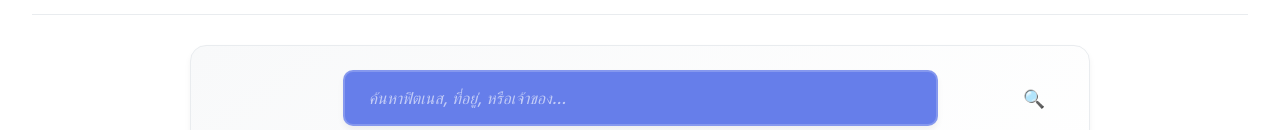
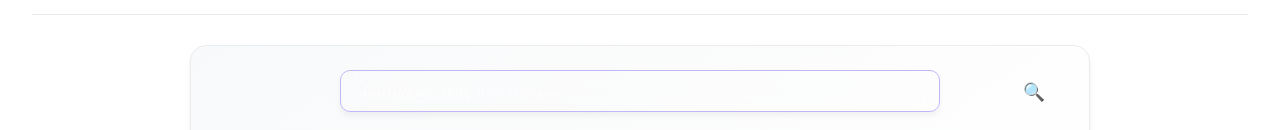
Before and after one commit to Jeng91/fitness-supabase, a React (Create React App) app: page / in a window 1280 px wide. Shown: the part 670-800 px from the top of the page. Built offline with nearby package versions, Linux system fonts and the light colour scheme; no server answers; the database is empty.

Commit message:
update message

```diff
--- /dev/null
+++ b/src/components/BookingManagement.css
@@ -0,0 +1,63 @@
+.booking-controls {
+  margin-bottom: 24px;
+  display: flex;
+  flex-direction: column;
+  gap: 12px;
+}
+
+.filter-row {
+  display: flex;
+  flex-direction: row;
+  gap: 16px;
+}
+
+.filter-row input[type="date"],
+.filter-row select {
+  background: rgba(255,255,255,0.10);
+  border: 1.5px solid #c3b6f7;
+  border-radius: 10px;
+  color: #fff;
+  padding: 10px 16px;
+  font-size: 1rem;
+  outline: none;
+  transition: border 0.2s;
+}
+
+.filter-row input[type="date"]:focus,
+.filter-row select:focus {
+  border: 1.5px solid #764ba2;
+}
+
+.filter-row select {
+  min-width: 160px;
+}
+
+.search-box {
+  width: 100%;
+  display: flex;
+  justify-content: center;
+}
+
+.search-box input[type="text"] {
+  width: 200%;
+  max-width: 600px;
+  background: rgba(255,255,255,0.10);
+  border: 1.5px solid #c3b6f7;
+  border-radius: 10px;
+  color: #fff;
+  padding: 10px 16px;
+  font-size: 1rem;
+  outline: none;
+  transition: border 0.2s;
+}
+
+.search-box input[type="text"]:focus {
+  border: 1.5px solid #764ba2;
+}
+
+@media (max-width: 700px) {
+  .filter-row {
+    flex-direction: column;
+    gap: 10px;
+  }
+}
--- a/src/components/BookingManagement.jsx
+++ b/src/components/BookingManagement.jsx
@@ -1,6 +1,6 @@
-
 import React, { useState, useEffect, useCallback } from 'react';
 import supabase from '../supabaseClient';
+import './BookingManagement.css';
 
 const BookingManagement = ({ ownerData, onUpdate }) => {
   const [bookings, setBookings] = useState([]);
@@ -163,6 +163,7 @@ const BookingManagement = ({ ownerData, onUpdate }) => {
             onChange={(e) => setSearchTerm(e.target.value)}
           />
         </div>
+        <div className="filter-row">
           <input
             type="date"
             value={filterDate}
@@ -178,6 +179,7 @@ const BookingManagement = ({ ownerData, onUpdate }) => {
             <option value="completed">เสร็จสิ้น</option>
             <option value="cancelled">ยกเลิก</option>
           </select>
+        </div>
       </div>
 
       {filteredBookings.length === 0 ? (
--- a/src/components/MainPartners.jsx
+++ b/src/components/MainPartners.jsx
@@ -239,14 +239,7 @@ const MainPartners = () => {
               <span className="sidebar-text">การจอง</span>
               <span className="sidebar-arrow">›</span>
             </button>
-            <button
-              className={`sidebar-item ${currentMenu === 'pricing' ? 'active' : ''}`}
-              onClick={() => setCurrentMenu('pricing')}
-            >
-              <span className="sidebar-icon">💰</span>
-              <span className="sidebar-text">โปรโมชั่น</span>
-              <span className="sidebar-arrow">›</span>
-            </button>
+
             <button
               className={`sidebar-item ${currentMenu === 'activities' ? 'active' : ''}`}
               onClick={() => setCurrentMenu('activities')}
```
Lines whose indentation alone changed are shown as unchanged.
